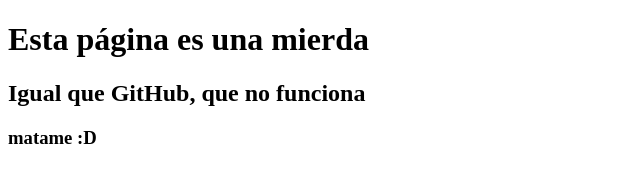
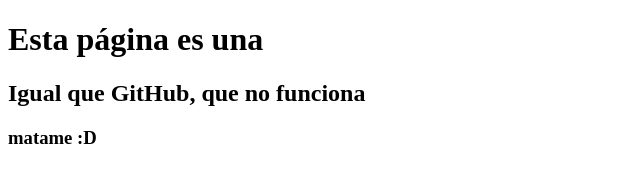
Before and after one commit to Franmr11/PaginaWeb, a plain HTML site: page index.html in a window 1280 px wide. Shown: the whole page, without its empty margins (0-640 px from the left). Drawn offline with Linux system fonts and the light colour scheme.

Commit message:
Update index.html

```diff
--- a/index.html
+++ b/index.html
@@ -5,7 +5,7 @@
         <title>Practica 3</title>
     </head>
     <body>
-        <h1>Esta página es una mierda</h1>
+        <h1>Esta página es una </h1>
         <h2>Igual que GitHub, que no funciona</h2>
         <h3>matame :D</h3>
     </body>
```
